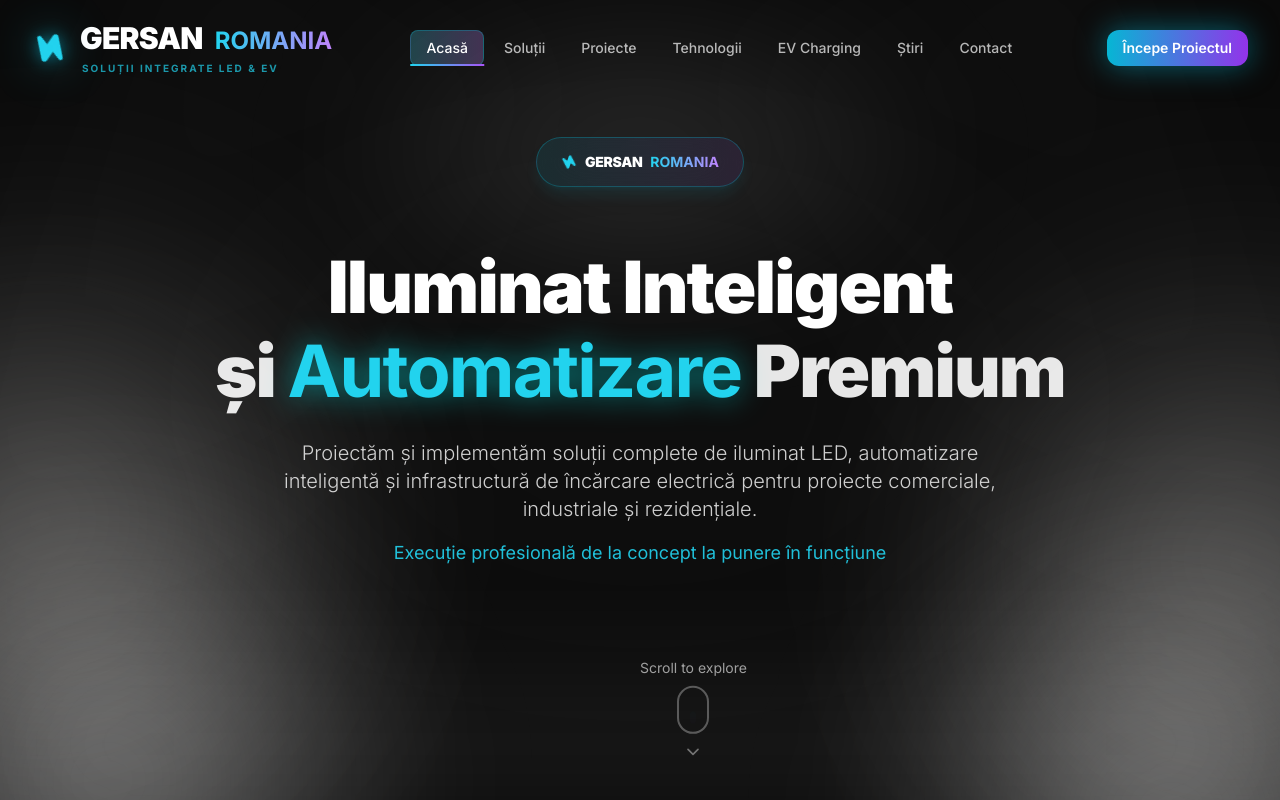
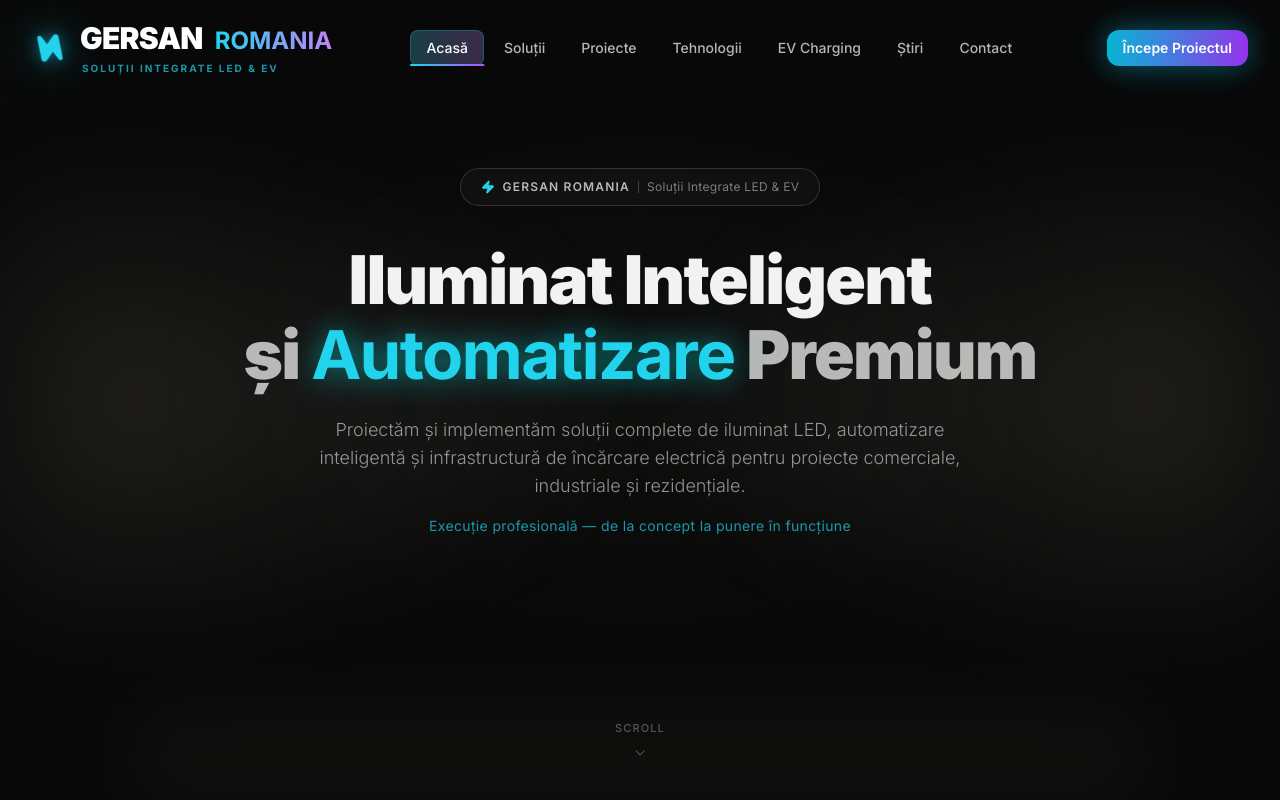
Before and after one commit to ram85di78j4/GersanRomania, a Next.js app: page / in a window 1280 px wide. Shown: the top 800 px of the page. Built offline with nearby package versions, Linux system fonts and the light colour scheme.

Commit message:
Refine Hero with realistic architectural lighting effect

```diff
--- a/src/app/globals.css
+++ b/src/app/globals.css
@@ -76,3 +76,22 @@
   background-color: rgba(0, 255, 255, 0.3);
   color: #fff;
 }
+
+/* Hero architectural lighting breathing animations */
+@keyframes hero-breathe {
+  0%, 100% { opacity: 0.85; }
+  50%       { opacity: 1;    }
+}
+
+@keyframes hero-breathe-slow {
+  0%, 100% { opacity: 0.7;  }
+  50%       { opacity: 0.95; }
+}
+
+.hero-breathe {
+  animation: hero-breathe 7s ease-in-out infinite;
+}
+
+.hero-breathe-slow {
+  animation: hero-breathe-slow 11s ease-in-out infinite;
+}
--- a/src/components/sections/Hero.tsx
+++ b/src/components/sections/Hero.tsx
@@ -9,228 +9,193 @@
   const sectionRef = useRef<HTMLElement>(null);
   const { scrollYProgress } = useScroll({
     target: sectionRef,
-    offset: ["start start", "end start"],
+    offset: ['start start', 'end start'],
   });
 
-  const opacity = useTransform(scrollYProgress, [0, 0.5], [1, 0]);
-  const scale = useTransform(scrollYProgress, [0, 0.5], [1, 0.8]);
-  const y = useTransform(scrollYProgress, [0, 0.5], [0, 100]);
+  const contentOpacity = useTransform(scrollYProgress, [0, 0.55], [1, 0]);
+  const contentY = useTransform(scrollYProgress, [0, 0.55], [0, 60]);
+
+  const lightSpread = useTransform(scrollYProgress, [0, 0.6], [1, 1.35]);
+  const lightOpacity = useTransform(scrollYProgress, [0, 0.6], [1, 0.55]);
 
   return (
     <section
       id="hero"
       ref={sectionRef}
-      className="relative min-h-screen flex items-center justify-center overflow-hidden bg-[#0a0a0a]"
+      className="relative min-h-screen flex items-center justify-center overflow-hidden bg-[#080808]"
     >
-      {/* Premium Studio Lighting */}
-      <div className="absolute inset-0 pointer-events-none">
-        {/* Main key lights - left side */}
-        <div
-          className="absolute top-[15%] left-0 w-[800px] h-[800px] rounded-full opacity-50"
+      {/* ── Architectural Spot Lighting ── */}
+      <motion.div
+        className="absolute inset-0 pointer-events-none"
+        style={{ opacity: lightOpacity }}
+      >
+        {/* Left spot — warm white angled cone from upper-left edge */}
+        <motion.div
+          className="hero-breathe absolute"
           style={{
-            background: 'radial-gradient(circle, rgba(255,255,255,0.5) 0%, rgba(255,255,255,0.25) 25%, rgba(255,255,255,0.08) 50%, transparent 75%)',
-            filter: 'blur(90px)',
-            transform: 'translateX(-45%)',
+            top: '5%',
+            left: '-12%',
+            width: '75vw',
+            height: '85vh',
+            background:
+              'conic-gradient(from 15deg at 0% 20%, rgba(255,245,225,0.28) 0deg, rgba(255,240,210,0.14) 22deg, transparent 38deg)',
+            filter: 'blur(55px)',
+            transformOrigin: '0% 20%',
+            scale: lightSpread,
           }}
         />
-        <div
-          className="absolute top-[35%] left-0 w-[650px] h-[650px] rounded-full opacity-45"
+        {/* Left spot — secondary diffuse fill */}
+        <motion.div
+          className="hero-breathe-slow absolute left-0 top-[20%]"
           style={{
-            background: 'radial-gradient(circle, rgba(255,248,240,0.45) 0%, rgba(255,248,240,0.22) 30%, rgba(255,248,240,0.08) 55%, transparent 75%)',
-            filter: 'blur(85px)',
-            transform: 'translateX(-38%)',
-          }}
-        />
-        <div
-          className="absolute top-[60%] left-0 w-[600px] h-[600px] rounded-full opacity-38"
-          style={{
-            background: 'radial-gradient(circle, rgba(255,255,255,0.38) 0%, rgba(255,255,255,0.18) 35%, rgba(255,255,255,0.06) 60%, transparent 80%)',
+            width: '50vw',
+            height: '60vh',
+            background:
+              'radial-gradient(ellipse at 0% 50%, rgba(255,248,230,0.13) 0%, rgba(255,244,220,0.06) 45%, transparent 75%)',
             filter: 'blur(80px)',
-            transform: 'translateX(-32%)',
+            scale: lightSpread,
+            transformOrigin: '0% 50%',
           }}
         />
 
-        {/* Main key lights - right side */}
-        <div
-          className="absolute top-[20%] right-0 w-[800px] h-[800px] rounded-full opacity-50"
+        {/* Right spot — warm white angled cone from upper-right edge */}
+        <motion.div
+          className="hero-breathe absolute"
           style={{
-            background: 'radial-gradient(circle, rgba(255,255,255,0.5) 0%, rgba(255,255,255,0.25) 25%, rgba(255,255,255,0.08) 50%, transparent 75%)',
-            filter: 'blur(90px)',
-            transform: 'translateX(45%)',
+            top: '5%',
+            right: '-12%',
+            width: '75vw',
+            height: '85vh',
+            background:
+              'conic-gradient(from -35deg at 100% 20%, transparent 0deg, rgba(255,240,210,0.14) 16deg, rgba(255,245,225,0.28) 38deg, transparent 54deg)',
+            filter: 'blur(55px)',
+            transformOrigin: '100% 20%',
+            scale: lightSpread,
           }}
         />
-        <div
-          className="absolute top-[40%] right-0 w-[650px] h-[650px] rounded-full opacity-45"
+        {/* Right spot — secondary diffuse fill */}
+        <motion.div
+          className="hero-breathe-slow absolute right-0 top-[20%]"
           style={{
-            background: 'radial-gradient(circle, rgba(255,248,240,0.45) 0%, rgba(255,248,240,0.22) 30%, rgba(255,248,240,0.08) 55%, transparent 75%)',
-            filter: 'blur(85px)',
-            transform: 'translateX(38%)',
-          }}
-        />
-        <div
-          className="absolute top-[65%] right-0 w-[600px] h-[600px] rounded-full opacity-38"
-          style={{
-            background: 'radial-gradient(circle, rgba(255,255,255,0.38) 0%, rgba(255,255,255,0.18) 35%, rgba(255,255,255,0.06) 60%, transparent 80%)',
+            width: '50vw',
+            height: '60vh',
+            background:
+              'radial-gradient(ellipse at 100% 50%, rgba(255,248,230,0.13) 0%, rgba(255,244,220,0.06) 45%, transparent 75%)',
             filter: 'blur(80px)',
-            transform: 'translateX(32%)',
+            scale: lightSpread,
+            transformOrigin: '100% 50%',
           }}
         />
 
-        {/* Light beams effect - diagonal from top corners */}
+        {/* Center ambient — barely-there fill so text area isn't pitch black */}
         <div
-          className="absolute -top-20 -left-20 w-[400px] h-[1200px] opacity-15"
+          className="absolute top-1/2 left-1/2 -translate-x-1/2 -translate-y-[55%]"
           style={{
-            background: 'linear-gradient(135deg, rgba(255,255,255,0.15) 0%, rgba(255,255,255,0.08) 40%, transparent 70%)',
-            filter: 'blur(60px)',
-            transform: 'rotate(25deg)',
-          }}
-        />
-        <div
-          className="absolute -top-20 -right-20 w-[400px] h-[1200px] opacity-15"
-          style={{
-            background: 'linear-gradient(225deg, rgba(255,255,255,0.15) 0%, rgba(255,255,255,0.08) 40%, transparent 70%)',
-            filter: 'blur(60px)',
-            transform: 'rotate(-25deg)',
+            width: '60vw',
+            height: '50vh',
+            background:
+              'radial-gradient(ellipse at 50% 50%, rgba(255,248,230,0.045) 0%, rgba(255,248,230,0.02) 55%, transparent 80%)',
+            filter: 'blur(100px)',
           }}
         />
 
-        {/* Center fill light - soft ambient */}
+        {/* Hairline floor glow */}
         <div
-          className="absolute top-1/2 left-1/2 -translate-x-1/2 -translate-y-1/2 w-[1000px] h-[600px] rounded-full opacity-25"
+          className="absolute bottom-0 left-1/2 -translate-x-1/2"
           style={{
-            background: 'radial-gradient(ellipse, rgba(255,255,255,0.12) 0%, rgba(255,255,255,0.06) 40%, rgba(255,255,255,0.02) 70%, transparent 85%)',
-            filter: 'blur(120px)',
+            width: '80vw',
+            height: '18vh',
+            background:
+              'linear-gradient(to top, rgba(255,245,220,0.05) 0%, transparent 100%)',
+            filter: 'blur(40px)',
           }}
         />
+      </motion.div>
 
-        {/* Rim light - subtle edge definition */}
-        <div
-          className="absolute top-0 left-1/2 -translate-x-1/2 w-[600px] h-[300px] opacity-12"
-          style={{
-            background: 'radial-gradient(ellipse, rgba(255,255,255,0.15) 0%, rgba(255,255,255,0.05) 50%, transparent 80%)',
-            filter: 'blur(70px)',
-          }}
-        />
+      {/* ── Content ── */}
+      <motion.div
+        style={{ opacity: contentOpacity, y: contentY }}
+        className="container mx-auto px-4 sm:px-6 md:px-8 relative z-10"
+      >
+        <div className="max-w-4xl mx-auto text-center pt-24 sm:pt-0">
 
-        {/* Subtle floor reflection simulation */}
-        <div
-          className="absolute bottom-0 left-1/2 -translate-x-1/2 w-[1200px] h-[200px] opacity-8"
-          style={{
-            background: 'linear-gradient(to top, rgba(255,255,255,0.08) 0%, transparent 100%)',
-            filter: 'blur(50px)',
-          }}
-        />
-      </div>
-
-      <motion.div
-        style={{ opacity, scale, y }}
-        className="container mx-auto px-4 sm:px-6 md:px-8 lg:px-10 relative z-10"
-      >
-        <div className="max-w-6xl mx-auto text-center pt-20 sm:pt-0">
+          {/* Badge */}
           <motion.div
-            initial={{ opacity: 0, scale: 0.9 }}
-            animate={{ opacity: 1, scale: 1 }}
-            transition={{ duration: 0.6, ease: "easeOut" }}
-            className="mb-8"
+            initial={{ opacity: 0, y: 16 }}
+            animate={{ opacity: 1, y: 0 }}
+            transition={{ duration: 1, ease: 'easeOut' }}
+            className="mb-10"
           >
-            <motion.div
-              className="inline-flex items-center space-x-1.5 sm:space-x-2 bg-gradient-to-r from-cyan-500/10 to-purple-500/10 backdrop-blur-xl border border-cyan-500/30 rounded-full px-4 sm:px-5 md:px-6 py-2.5 sm:py-3 md:py-3.5 mb-5 sm:mb-6 md:mb-8 shadow-lg shadow-cyan-500/10"
-              whileHover={{ scale: 1.05, borderColor: "rgba(6, 182, 212, 0.5)" }}
-              transition={{ duration: 0.2 }}
-            >
-              <motion.div
-                animate={{
-                  rotate: 360,
-                }}
-                transition={{
-                  duration: 3,
-                  repeat: Infinity,
-                  ease: "linear",
-                }}
-              >
-                <Zap className="w-4 h-4 text-cyan-400" fill="currentColor" />
-              </motion.div>
-              <div className="flex items-center space-x-1.5 sm:space-x-2">
-                <span className="text-xs sm:text-sm font-black text-white tracking-tight">GERSAN</span>
-                <span className="text-xs sm:text-sm font-bold bg-gradient-to-r from-cyan-400 to-purple-400 bg-clip-text text-transparent">ROMANIA</span>
-                <span className="text-white/40 hidden xs:inline">•</span>
-                <span className="text-[10px] sm:text-xs text-white/70 font-semibold hidden xs:inline">Soluții Integrate LED & EV</span>
-              </div>
-            </motion.div>
+            <div className="inline-flex items-center gap-2 border border-white/15 rounded-full px-5 py-2.5 backdrop-blur-sm bg-white/[0.03]">
+              <Zap className="w-3.5 h-3.5 text-cyan-400" fill="currentColor" />
+              <span className="text-xs font-semibold text-white/70 tracking-widest uppercase">
+                Gersan Romania
+              </span>
+              <span className="w-px h-3 bg-white/20" />
+              <span className="text-xs text-white/45 tracking-wide">
+                Soluții Integrate LED &amp; EV
+              </span>
+            </div>
           </motion.div>
 
+          {/* Headline */}
           <motion.h1
-            initial={{ opacity: 0, y: 40 }}
+            initial={{ opacity: 0, y: 28 }}
             animate={{ opacity: 1, y: 0 }}
-            transition={{ duration: 0.8, delay: 0.2, ease: "easeOut" }}
-            className="text-4xl sm:text-5xl md:text-6xl lg:text-7xl font-black mb-5 sm:mb-6 md:mb-8 leading-[1.05] sm:leading-[1.1] tracking-tight"
+            transition={{ duration: 1.1, delay: 0.18, ease: 'easeOut' }}
+            className="text-[2.6rem] sm:text-5xl md:text-[3.6rem] lg:text-[4.2rem] font-black mb-6 sm:mb-7 leading-[1.08] tracking-tight"
           >
-            <motion.span
-              initial={{ opacity: 0, x: -20 }}
-              animate={{ opacity: 1, x: 0 }}
-              transition={{ duration: 0.6, delay: 0.4 }}
-              className="block text-white mb-2 sm:mb-3"
-            >
+            <span className="block text-white/95 mb-2">
               Iluminat Inteligent
-            </motion.span>
-            <motion.span
-              initial={{ opacity: 0, x: 20 }}
-              animate={{ opacity: 1, x: 0 }}
-              transition={{ duration: 0.6, delay: 0.6 }}
-              className="block"
-            >
-              <span className="text-white/90">și </span>
+            </span>
+            <span className="block">
+              <span className="text-white/70">și </span>
               <GlowText color="cyan" className="inline-block">Automatizare</GlowText>
-              <span className="text-white/90"> Premium</span>
-            </motion.span>
+              <span className="text-white/70"> Premium</span>
+            </span>
           </motion.h1>
 
+          {/* Sub-copy */}
           <motion.p
-            initial={{ opacity: 0, y: 30 }}
+            initial={{ opacity: 0, y: 20 }}
             animate={{ opacity: 1, y: 0 }}
-            transition={{ duration: 0.8, delay: 0.8 }}
-            className="text-base sm:text-lg md:text-xl text-white/80 mb-16 sm:mb-20 md:mb-24 max-w-3xl mx-auto leading-relaxed font-light px-4 sm:px-0"
+            transition={{ duration: 1, delay: 0.38, ease: 'easeOut' }}
+            className="text-sm sm:text-base md:text-lg text-white/55 mb-4 max-w-2xl mx-auto leading-relaxed font-light"
           >
-            Proiectăm și implementăm soluții complete de iluminat LED, automatizare inteligentă și infrastructură de încărcare electrică pentru proiecte comerciale, industriale și rezidențiale.
-            <span className="block mt-3 sm:mt-4 text-sm sm:text-base md:text-lg text-cyan-400/90 font-normal">Execuție profesională de la concept la punere în funcțiune</span>
+            Proiectăm și implementăm soluții complete de iluminat LED, automatizare
+            inteligentă și infrastructură de încărcare electrică pentru proiecte
+            comerciale, industriale și rezidențiale.
+          </motion.p>
+          <motion.p
+            initial={{ opacity: 0 }}
+            animate={{ opacity: 1 }}
+            transition={{ duration: 1, delay: 0.55 }}
+            className="text-xs sm:text-sm text-cyan-400/70 mb-20 sm:mb-24 tracking-wide font-normal"
+          >
+            Execuție profesională — de la concept la punere în funcțiune
           </motion.p>
 
         </div>
       </motion.div>
 
+      {/* ── Scroll indicator ── */}
       <motion.div
-        className="absolute bottom-8 sm:bottom-12 left-1/2 -translate-x-1/2 z-20 hidden sm:block"
-        animate={{
-          y: [0, 10, 0],
-        }}
-        transition={{
-          duration: 2,
-          repeat: Infinity,
-          ease: "easeInOut",
-        }}
+        className="absolute bottom-10 left-1/2 -translate-x-1/2 z-20 hidden sm:flex flex-col items-center gap-2"
+        initial={{ opacity: 0 }}
+        animate={{ opacity: 1 }}
+        transition={{ delay: 1.2, duration: 1 }}
       >
+        <span className="text-[11px] uppercase tracking-widest text-white/30 font-medium">
+          Scroll
+        </span>
         <motion.div
-          className="flex flex-col items-center cursor-pointer group"
-          whileHover={{ scale: 1.1 }}
+          animate={{ y: [0, 7, 0] }}
+          transition={{ duration: 2.4, repeat: Infinity, ease: 'easeInOut' }}
         >
-          <span className="text-white/60 text-xs sm:text-sm mb-2 group-hover:text-cyan-400 transition-colors">Scroll to explore</span>
-          <div className="w-8 h-12 border-2 border-white/30 rounded-full flex items-start justify-center p-2 group-hover:border-cyan-400 transition-colors">
-            <motion.div
-              className="w-1.5 h-3 bg-gradient-to-b from-cyan-400 to-purple-500 rounded-full"
-              animate={{
-                y: [0, 16, 0],
-                opacity: [1, 0, 1],
-              }}
-              transition={{
-                duration: 2,
-                repeat: Infinity,
-                ease: "easeInOut",
-              }}
-            />
-          </div>
-          <ChevronDown className="w-5 h-5 text-white/40 mt-2 group-hover:text-cyan-400 transition-colors" />
+          <ChevronDown className="w-4 h-4 text-white/25" />
         </motion.div>
       </motion.div>
+
     </section>
   );
 }
```
